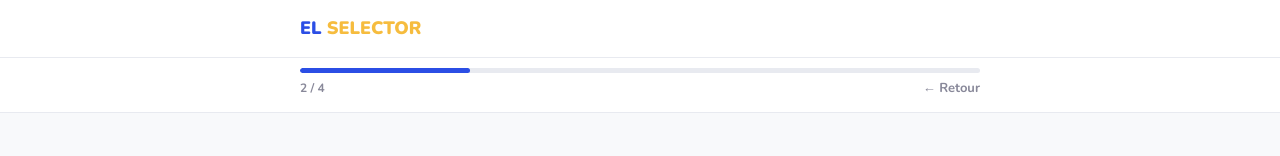
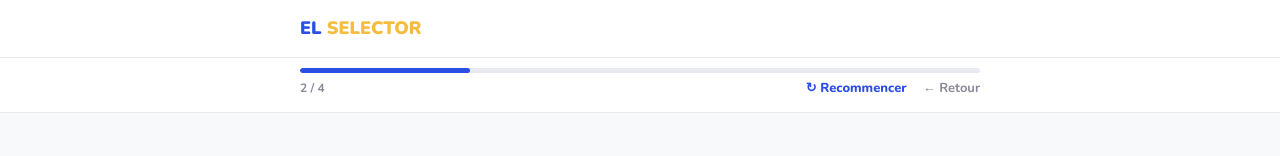
Before and after one commit to sebdenice-oom/el-selector2, a Next.js app: page /selector in a window 1280 px wide. Both pictures are taken after a click on the button "Homme". Shown: the top 156 px of the page. Built offline with nearby package versions, Linux system fonts and the light colour scheme.

Commit message:
Ecran 01 + bouton Recommencer

```diff
--- a/app/selector/page.jsx
+++ b/app/selector/page.jsx
@@ -216,10 +216,25 @@ export default function QuizPage() {
           <div style={{ display: 'flex', justifyContent: 'space-between', alignItems: 'center', marginTop: 6 }}>
             <span style={{ fontSize: 12, color: 'var(--texte-muted)', fontWeight: 700 }}>{etapeIndex + 1} / {ETAPES.length}</span>
             {etapeIndex > 0 && (
-              <button onClick={function() { setEtape(etapeIndex - 1) }}
-                style={{ fontSize: 13, color: 'var(--texte-muted)', background: 'none', border: 'none', cursor: 'pointer', fontFamily: 'var(--font)', fontWeight: 700 }}>
-                ← Retour
-              </button>
+              <div style={{ display: 'flex', alignItems: 'center', gap: 16 }}>
+                <button
+                  onClick={function() {
+                    try {
+                      sessionStorage.removeItem('selector_quiz')
+                      sessionStorage.removeItem('selector_etape')
+                      sessionStorage.removeItem('selector_resultats')
+                    } catch (e) {}
+                    setReponses({ budget: 150, sensation: [], budgetIllimite: false })
+                    setEtape(0)
+                  }}
+                  style={{ fontSize: 13, color: 'var(--bleu)', background: 'none', border: 'none', cursor: 'pointer', fontFamily: 'var(--font)', fontWeight: 800 }}>
+                  ↻ Recommencer
+                </button>
+                <button onClick={function() { setEtape(etapeIndex - 1) }}
+                  style={{ fontSize: 13, color: 'var(--texte-muted)', background: 'none', border: 'none', cursor: 'pointer', fontFamily: 'var(--font)', fontWeight: 700 }}>
+                  ← Retour
+                </button>
+              </div>
             )}
           </div>
         </div>
```
